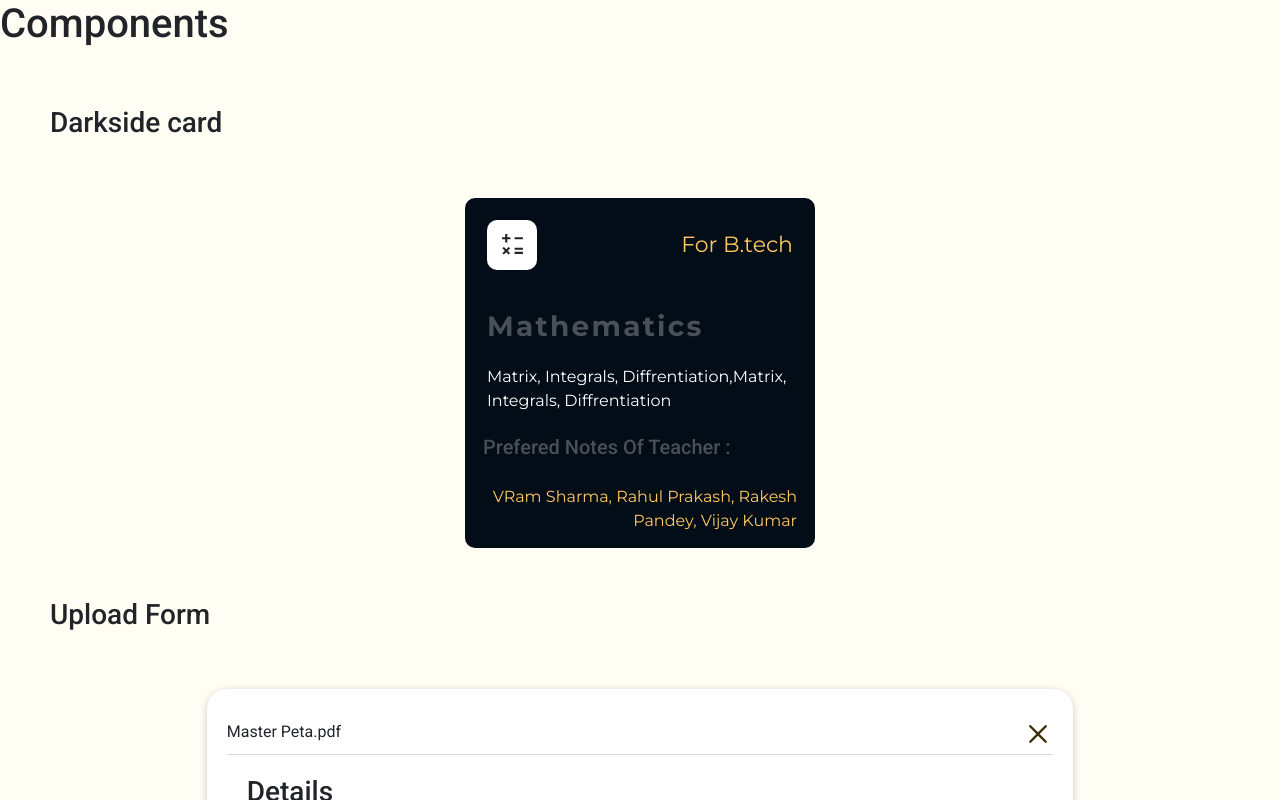
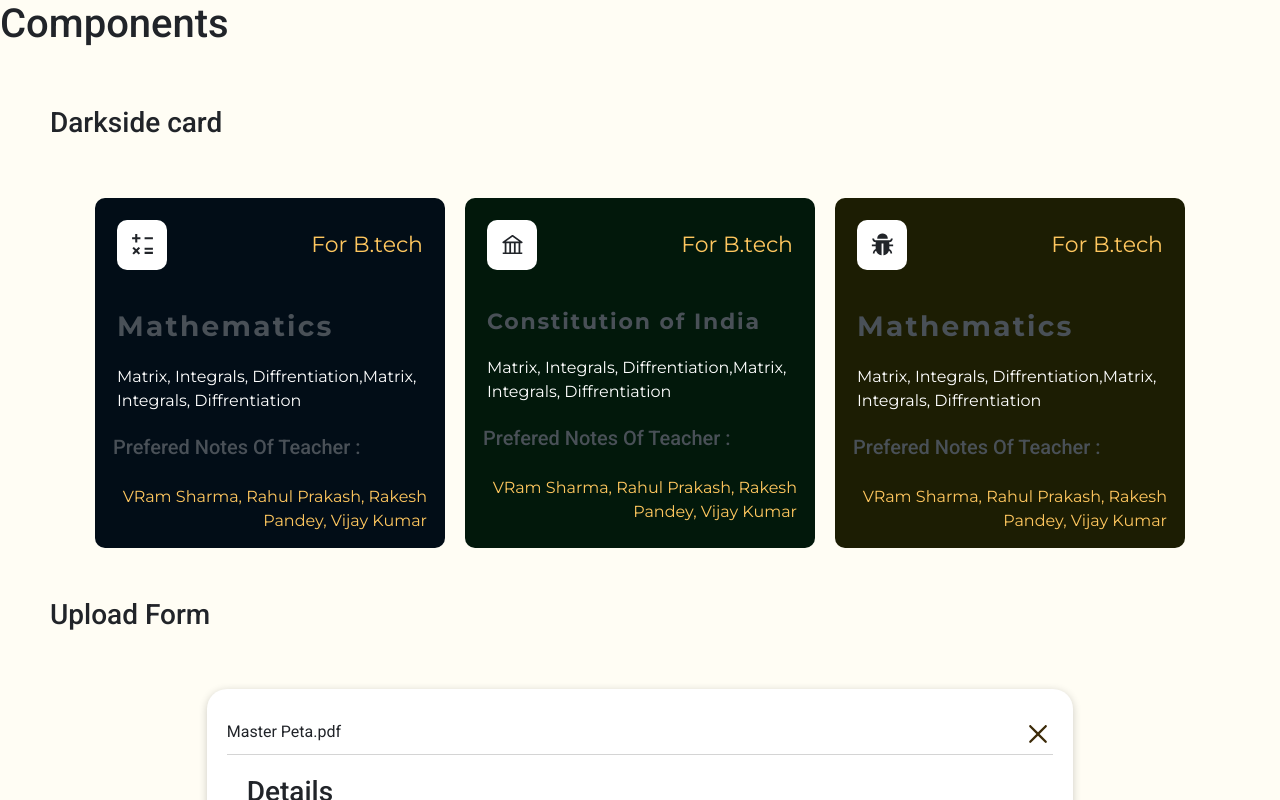
Before and after one commit to Roshan-yadav-evil-genius/AnyMaterial, a React (Create React App) app in the folder Frontend/: page / in a window 1280 px wide. Shown: the top 800 px of the page. Built offline with nearby package versions, Linux system fonts and the light colour scheme.

Commit message:
Dark side card added

```diff
--- a/Frontend/src/Molecules/Darkside.css
+++ b/Frontend/src/Molecules/Darkside.css
@@ -1,3 +1,9 @@
+.container{
+    display: flex;
+    position: relative;
+    justify-content: space-evenly;
+    justify-content: space-around;
+}
 .Darskide{
     width: 350px;
     height: 350px;
@@ -59,3 +65,18 @@
     padding-right: 18px;
     padding-bottom: 18px;
 }
+.Darskide2{
+    background: #02180B;
+    width: 350px;
+    height: 350px;
+    border-radius: 10px;
+}
+.Darskide2 .sub{
+    font-size: 22px;
+}
+.Darskide3{
+    background: #1C1D03;
+    width: 350px;
+    height: 350px;
+    border-radius: 10px;
+}
--- a/Frontend/src/Molecules/Darkside.js
+++ b/Frontend/src/Molecules/Darkside.js
@@ -1,10 +1,13 @@
 import React from 'react'
 import "./Darkside.css";
 import {BiMath} from "react-icons/bi";
+import {AiOutlineBank} from "react-icons/ai"
+import {AiFillBug} from "react-icons/ai"
 
 function Darkside() {
   return (
-    <div className="Darskide">
+    <div className="container">
+      <div className="Darskide">
         <div className="header">
         <div className="mathicon"><BiMath/></div>
         <div className="dept">For B.tech</div>
@@ -17,6 +20,33 @@ function Darkside() {
             Rakesh Pandey, Vijay Kumar</p>
         </div>
     </div>
+    <div className="Darskide2">
+        <div className="header">
+        <div className="mathicon"><AiOutlineBank/></div>
+        <div className="dept">For B.tech</div>
+        </div>
+        <div className="sub">Constitution of India </div>
+        <div className="content">
+          <p>Matrix, Integrals, Diffrentiation,Matrix, Integrals, Diffrentiation </p>
+          <h5>Prefered Notes Of Teacher :</h5>
+          <p id='teacher'>VRam Sharma, Rahul Prakash,
+            Rakesh Pandey, Vijay Kumar</p>
+        </div>
+    </div>
+    <div className="Darskide3">
+        <div className="header">
+        <div className="mathicon"><AiFillBug/></div>
+        <div className="dept">For B.tech</div>
+        </div>
+        <div className="sub">Mathematics </div>
+        <div className="content">
+          <p>Matrix, Integrals, Diffrentiation,Matrix, Integrals, Diffrentiation </p>
+          <h5>Prefered Notes Of Teacher :</h5>
+          <p id='teacher'>VRam Sharma, Rahul Prakash,
+            Rakesh Pandey, Vijay Kumar</p>
+        </div>
+    </div>
+    </div>
   )
 }
 
```
